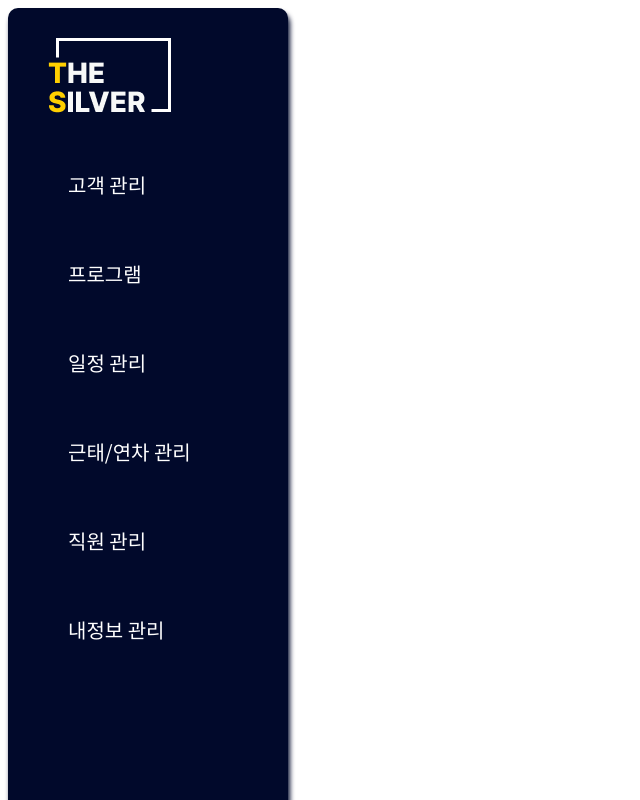
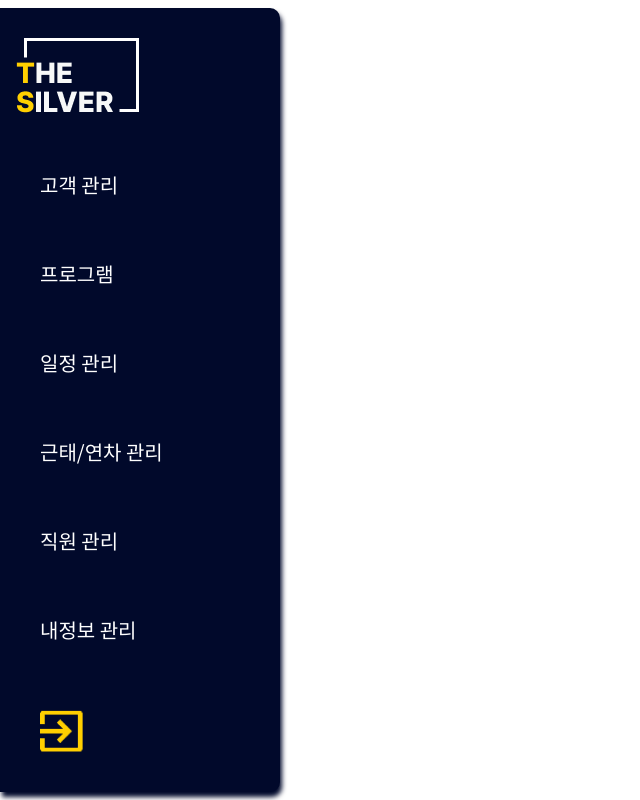
Before and after one commit to KimLeePark5/fornt, a React (Create React App) app in the folder thesilver/: page /customers in a window 1280 px wide. Shown: the top 800 px of the page, without its empty margins (0-640 px from the left). Built offline with nearby package versions, Linux system fonts and the light colour scheme; no server answers; the HTML template or start-up script is replaced by a standard one.

Commit message:
feature/11-EmployeeList

```diff
--- a/thesilver/src/App.css
+++ b/thesilver/src/App.css
@@ -17,19 +17,30 @@
     margin: 50px;
 }
 
+/** 스크롤바 없애기 **/
+/*::-webkit-scrollbar {*/
+/*    display: none;*/
+/*}*/
+
+body{
+    margin-left: 0;
+}
+
 /**** nav bar ****************************************/
 .navbar-div {
+    height: 98vh;
     width: 280px;
     background-color: #01092B ;
     font-family: 'Noto Sans KR', sans-serif;
     font-weight: 500;
     box-shadow: 2px 5px 5px 0 #01092B;
-    border-radius: 10px;
+    border-radius: 0 10px 10px 0;
+    position: relative;
 }
 
 .imgLogo {
     margin-top: 30px;
-    margin-left: 40px;
+    margin-left: 16px;
 }
 
 .nav-list-ul {
@@ -53,7 +64,7 @@
 }
 
 .Menu {
-    padding-left: 20px;
+    padding-left: 0px;
 }
 
 .nav-list-ul a:hover {
@@ -83,8 +94,9 @@
 }
 
 .imgLogout {
-    margin-top: 153px;
-    margin-left: 40px;
+    position: absolute;
+    left: 40px;
+    bottom: 40px;
     cursor: pointer;
 }
 
@@ -168,3 +180,6 @@ hr {
 .customers-list-search {
     margin: 20px;
 }
+
+
+/**                               employee                               **/
--- a/thesilver/src/App.js
+++ b/thesilver/src/App.js
@@ -4,6 +4,7 @@ import Layout from "./layouts/Layout";
 
 
 import Customers from "./pages/Customers";
+import Employees from "./pages/Employees";
 
 
 function App() {
@@ -12,6 +13,7 @@ function App() {
             <Routes>
                 <Route path="/" element={<Layout/>}>
                     <Route path="/customers" element={<Customers/>}></Route>
+                    <Route path="/employees" element={<Employees/>}></Route>
                 </Route>
             </Routes>
         </BrowserRouter>
--- a/thesilver/src/components/common/Navbar.js
+++ b/thesilver/src/components/common/Navbar.js
@@ -67,7 +67,7 @@ function Navbar(){
                     <a className="Menu" onClick={() => onClickMenuHandler("employee")}>직원 관리</a>
                     {isSubMenuOpen.employee && (
                     <ul className="subMenu">
-                        <li><NavLink to="">직원 정보 관리</NavLink></li>
+                        <li><NavLink to="/employees">직원 정보 관리</NavLink></li>
                         <li><NavLink to="">직원 근태 관리</NavLink></li>
                         <li><NavLink to="">직원 연차 관리</NavLink></li>
                     </ul>
@@ -81,9 +81,12 @@ function Navbar(){
                     </ul>
                     )}
                 </li>
-                <img src='/img/logout.png' className="imgLogout" title="로그아웃"/>
             </ul>
+            <img src='/img/logout.png' className="imgLogout" title="로그아웃"/>
         </div>
+
+
+
     );
 }
 
--- /dev/null
+++ b/thesilver/src/pages/Employees.js
@@ -0,0 +1,8 @@
+function Employees() {
+    return(
+        <>
+            <h1>직원 정보 관리</h1>
+        </>
+    )
+}
+export default Employees;
```
